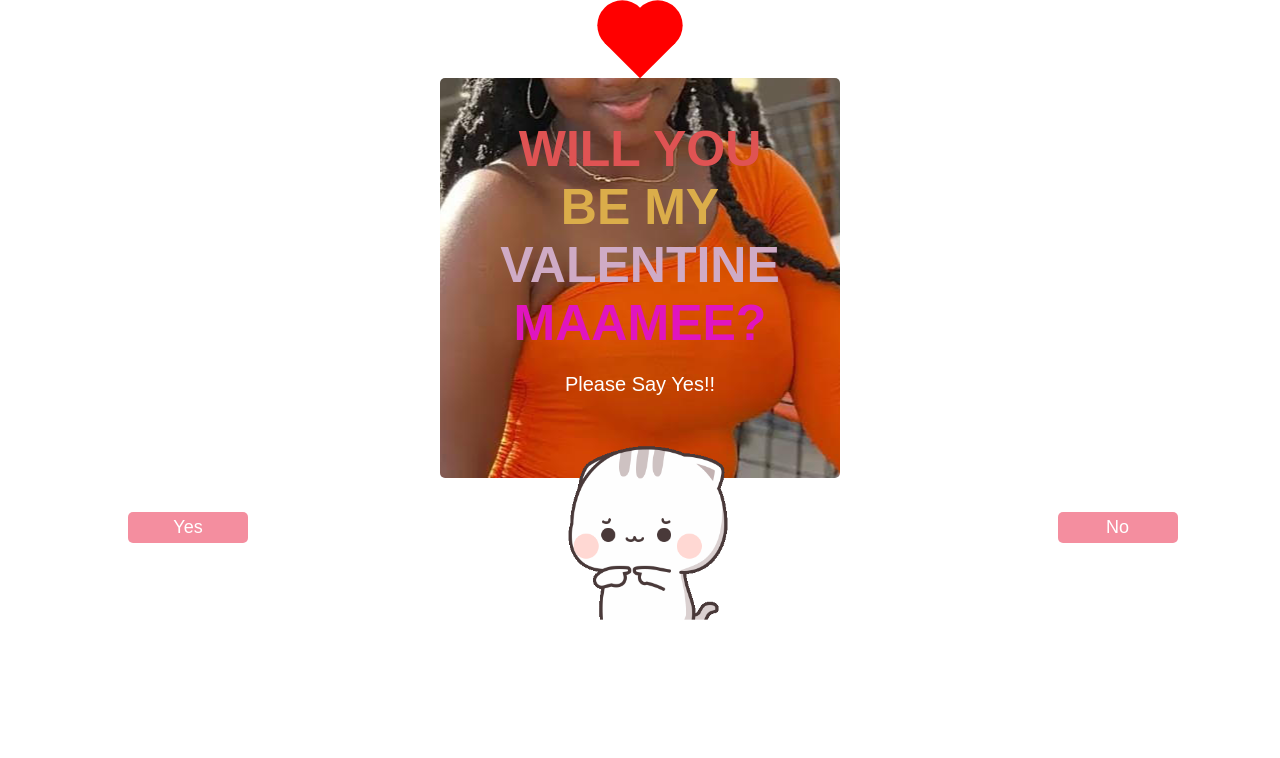
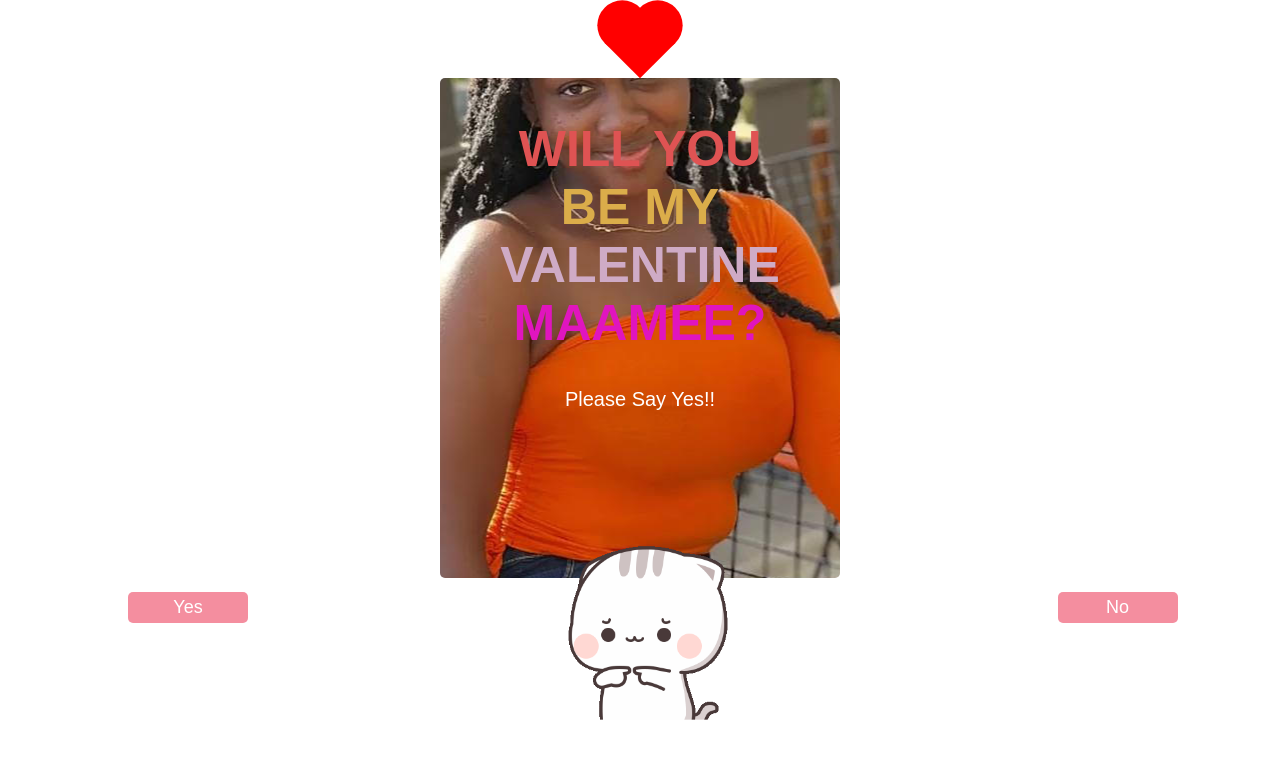
Before and after one commit to solomonrazak/my-valentine, a plain HTML site: page index.html in a window 1280 px wide. Drawn offline with Linux system fonts and the light colour scheme; a web font is replaced by a local one.

Commit message:
small changes

```diff
--- a/styles.css
+++ b/styles.css
@@ -31,7 +31,7 @@ body{
 }
 .container{
 
-    height: 400px;
+    height: 500px;
     width: 400px;
     background-color: white;
     background-image: url('./assets/maamee.jpg');
@@ -164,7 +164,7 @@ body{
 }
 .btn {
     position: absolute;
-    top: 32rem;
+    top: 37rem;
     min-width: 120px;
     padding: 5px;
     font-size: 18px;
@@ -192,7 +192,7 @@ body{
 }
 .yes{
     text-align: center;
-    margin-top: -20px;
+    margin-top: -5px;
     font-size: 20px;
     color: white;
     font-weight: 300;
```
